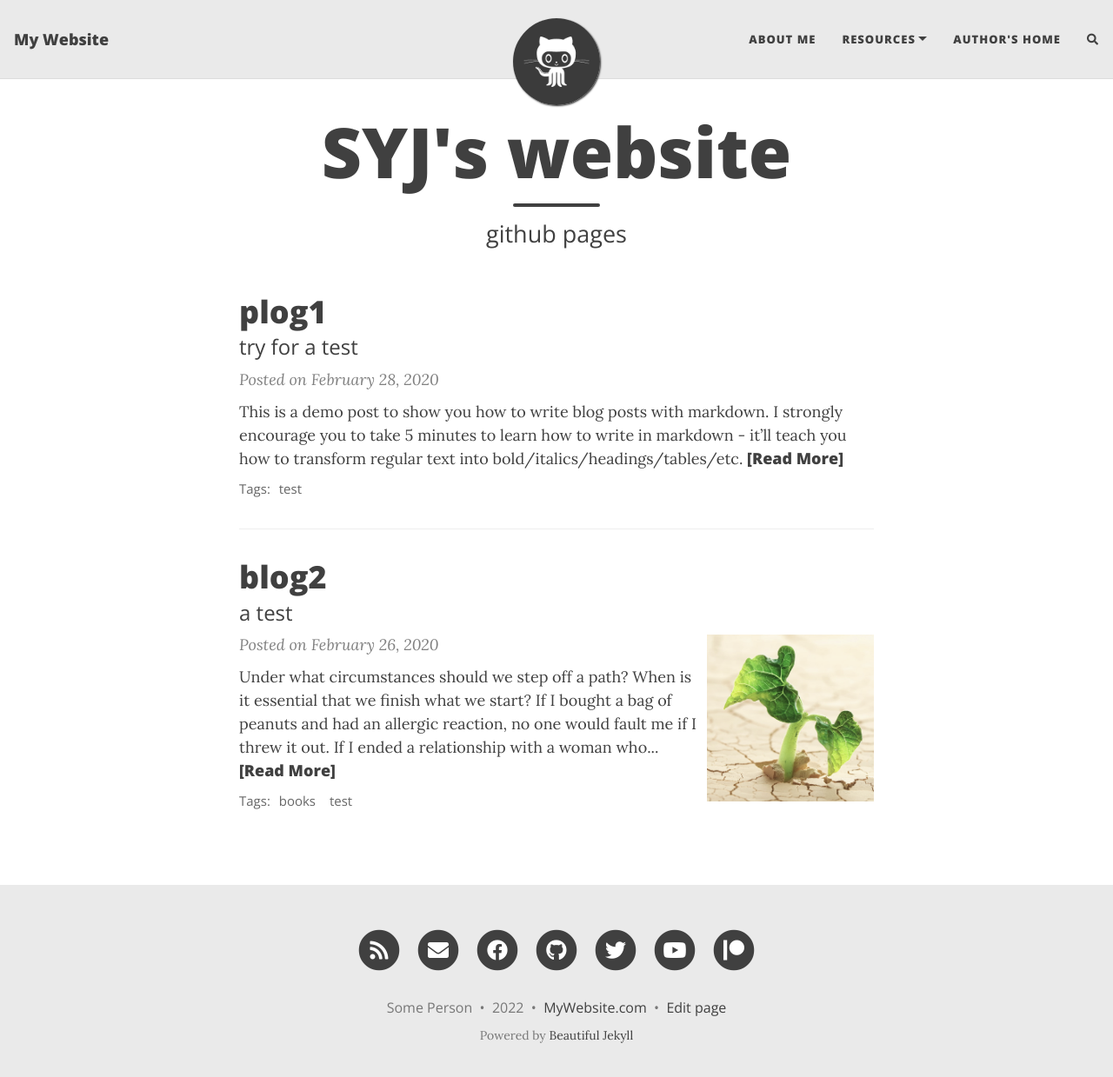
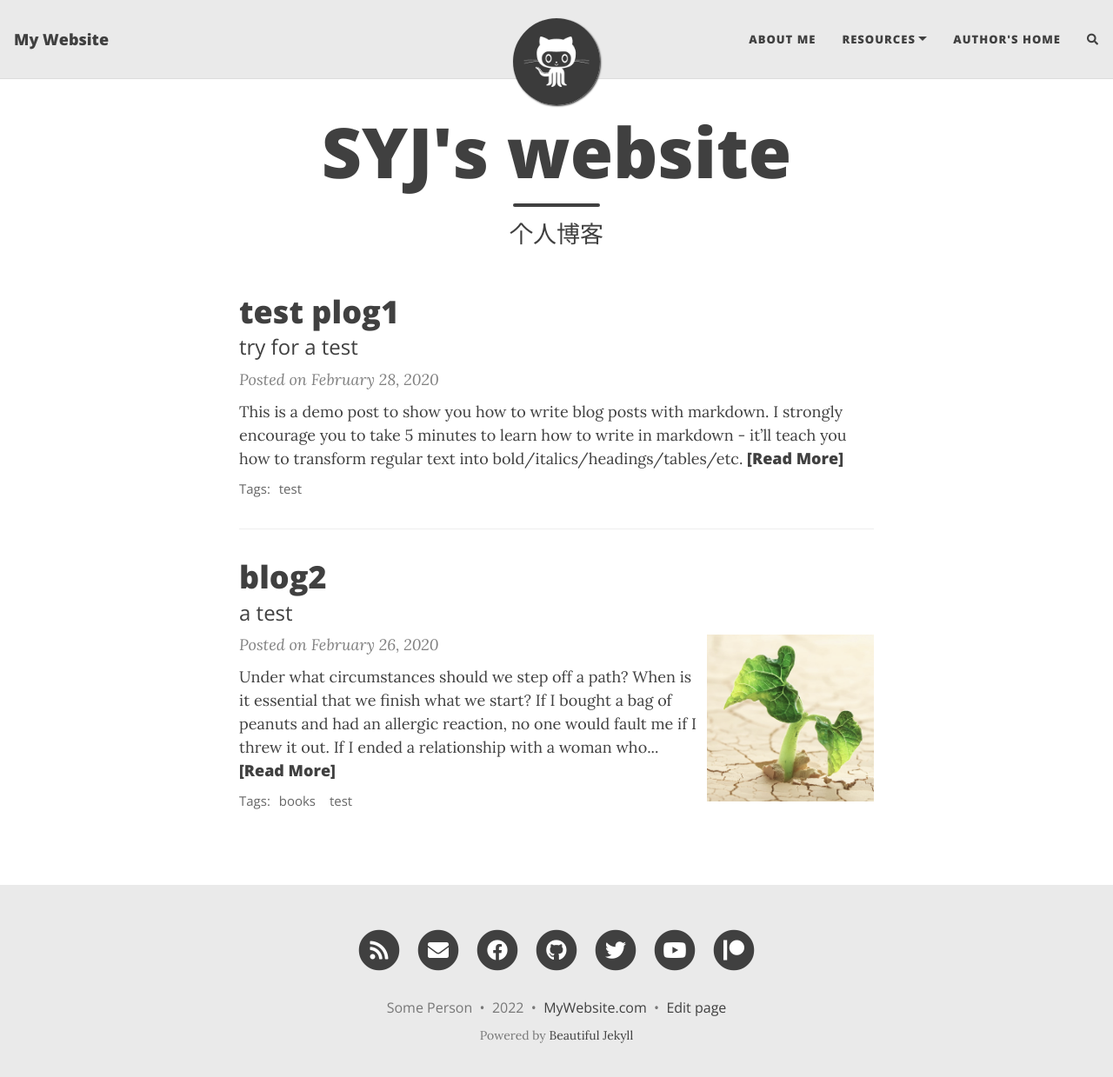
Before and after one commit to wut2017syj/wut2017syj.github.io, a Jekyll site: the page built from index.html, in a window 1280 px wide and 1252 px high. Shown: the top 1239 px of the window at 87% size. Built offline with Jekyll 4.4.1, drawn with Linux system fonts in a browser that asks for light colours; nearby versions of some CDN libraries; the list of posts is cut into pages by our own code; comment, search, counter and statistics services are not loaded.

Commit message:
save two test

```diff
--- a/_posts/2020-02-28-test-markdown.md
+++ b/_posts/2020-02-28-test-markdown.md
@@ -1,6 +1,6 @@
 ---
 layout: post
-title: plog1
+title: test plog1
 subtitle: try for a test
 gh-repo: daattali/beautiful-jekyll
 gh-badge: [star, fork, follow]
--- a/index.html
+++ b/index.html
@@ -1,5 +1,5 @@
 ---
 layout: home
 title: SYJ's website
-subtitle: github pages
+subtitle: 个人博客
 ---
```
